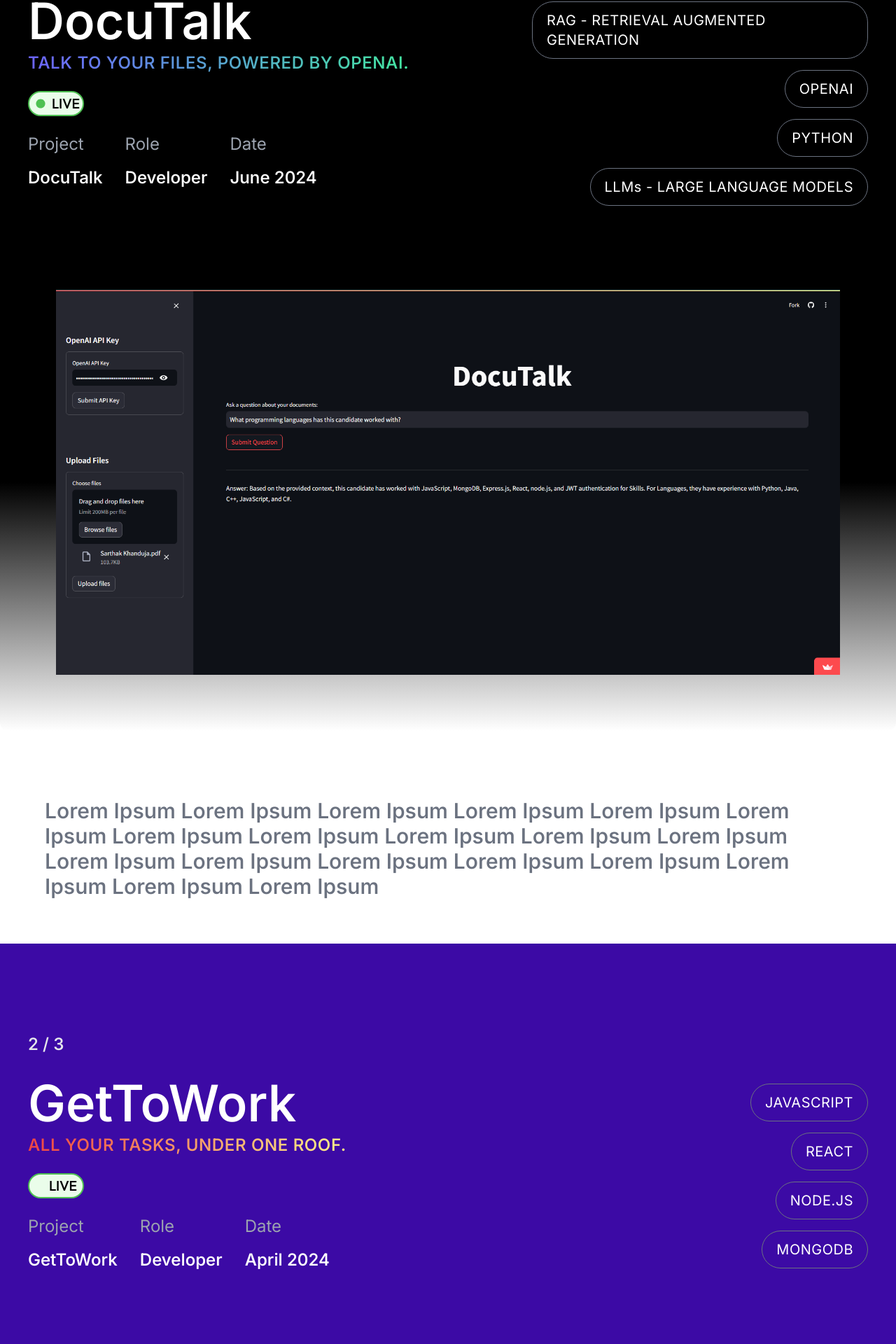
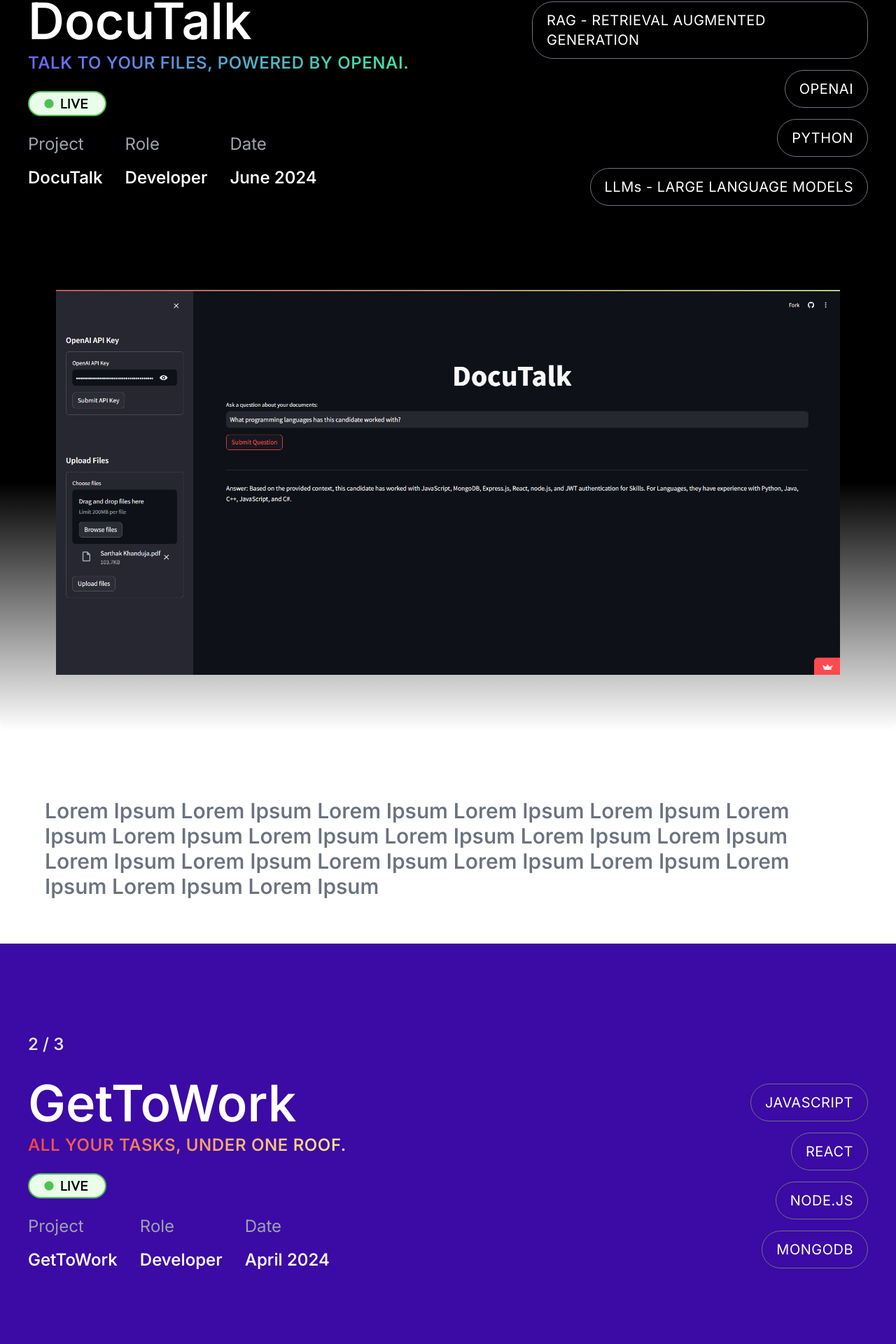
Before and after one commit to sarthakkhanduja/portfolio, a React (Vite) app in the folder client/: page / in a window 1280 px wide. Shown: the part 1798-3718 px from the top of the page at 70% size. Built offline with nearby package versions, Linux system fonts and the light colour scheme.

Commit message:
fixed the live button

```diff
--- a/client/src/components/ProjectDocuTalk.tsx
+++ b/client/src/components/ProjectDocuTalk.tsx
@@ -23,12 +23,12 @@ function ProjectDocuTalk() {
                             <p className="mt-2 text-2xl tracking-wide bg-gradient-to-r from-blue-marguerite-500 to-jade-400 text-transparent bg-clip-text">TALK TO YOUR FILES, POWERED BY OPENAI.</p>
                         </div>
 
-                        <div className="w-20 flex flex-row justify-start font-custom items-center border-2 border-[#4FC153] hover:cursor-pointer rounded-3xl transition-colors duration-800 ease-in-out animate-background"
+                        <div className="max-w-min px-3 pr-6 flex flex-row justify-start font-custom items-center border-2 border-[#4FC153] hover:cursor-pointer rounded-3xl transition-colors duration-800 ease-in-out animate-background"
                             onClick={() => {
                                 window.open("https://docu-talk.streamlit.app/")
                             }
                             }>
-                            <Lottie animationData={blinkingAnimation} loop={true} autoplay={true} className="h-8 w-8 " />
+                            <Lottie animationData={blinkingAnimation} loop={true} autoplay={true} className="h-8 w-8  " />
                             <p className="text-xl font-grotesk font-custom ">LIVE</p>
                         </div>
 
--- a/client/src/components/ProjectFoodieAI.tsx
+++ b/client/src/components/ProjectFoodieAI.tsx
@@ -23,7 +23,7 @@ function ProjectFoodieAI() {
                             <p className="mt-2 text-2xl tracking-wide bg-gradient-to-r from-gray-100 to-gray-300 text-transparent bg-clip-text">MAKE RECIPES WITH LEFTOVER INGREDIENTS, POWERED BY AI.</p>
                         </div>
 
-                        <div className="w-20 flex flex-row justify-start font-custom items-center border-2 border-[#4FC153] hover:cursor-pointer rounded-3xl transition-colors duration-800 ease-in-out animate-background"
+                        <div className="max-w-min px-3 pr-6 flex flex-row justify-start font-custom items-center border-2 border-[#4FC153] hover:cursor-pointer rounded-3xl transition-colors duration-800 ease-in-out animate-background"
                             onClick={() => {
                                 window.open("https://foodieai.streamlit.app/")
                             }
--- a/client/src/components/ProjectGetToWork.tsx
+++ b/client/src/components/ProjectGetToWork.tsx
@@ -24,12 +24,12 @@ function ProjectGetToWork() {
                             <p className="mt-2 text-2xl tracking-wide bg-gradient-to-r from-red-500 to-yellow-200 text-transparent bg-clip-text">ALL YOUR TASKS, UNDER ONE ROOF.</p>
                         </div>
 
-                        <div className="w-20 flex flex-row justify-start font-custom items-center border-2 border-[#4FC153] hover:cursor-pointer rounded-3xl transition-colors duration-800 ease-in-out animate-background"
+                        <div className="max-w-min px-3 pr-6 flex flex-row justify-start font-custom items-center border-2 border-[#4FC153] hover:cursor-pointer rounded-3xl transition-colors duration-800 ease-in-out animate-background"
                             onClick={() => {
                                 window.open("https://gettowork.vercel.app/")}
                             }>
-                            <Lottie animationData={blinkingAnimation} loop={true} autoplay={true} className="h-8 w-8 ml-4" />
-                            <p className="text-xl font-grotesk font-custom px-3">LIVE</p>
+                            <Lottie animationData={blinkingAnimation} loop={true} autoplay={true} className="h-8 w-8" />
+                            <p className="text-xl font-grotesk font-custom ">LIVE</p>
                         </div>
 
 
```
